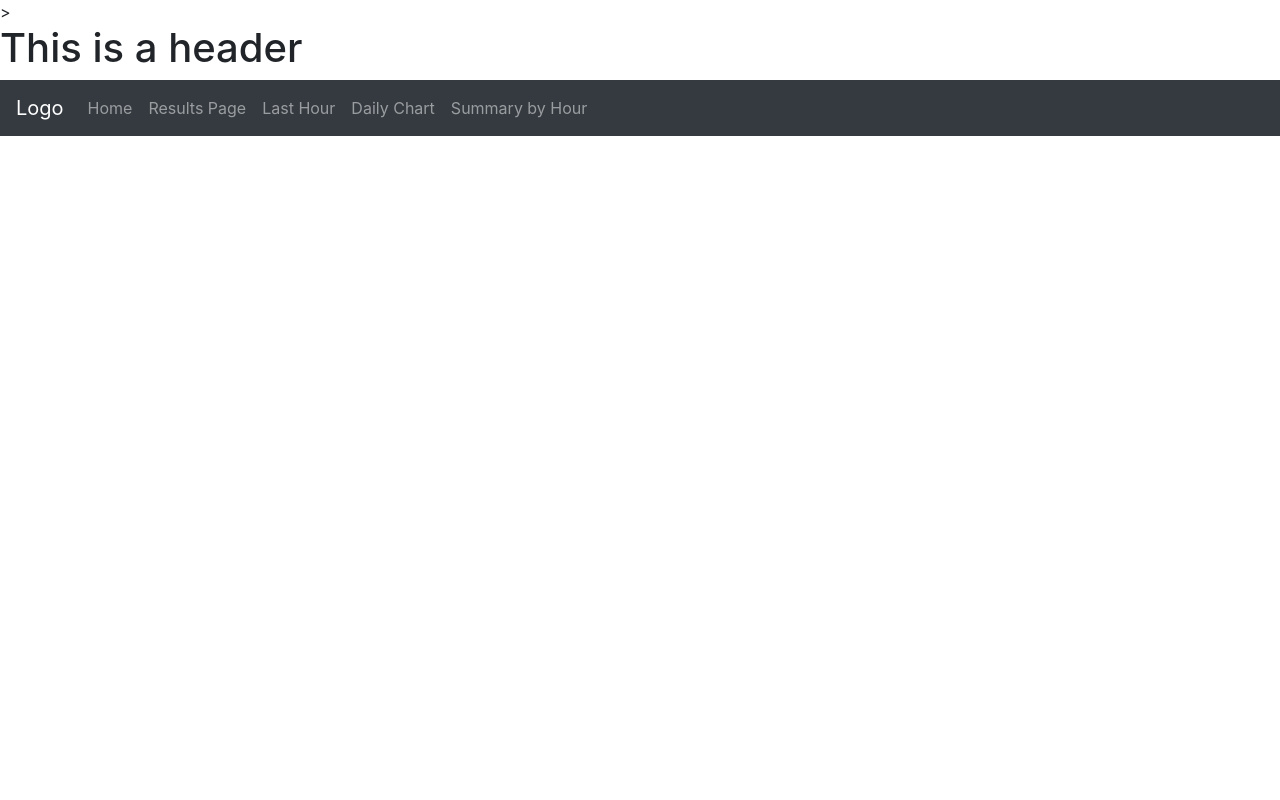
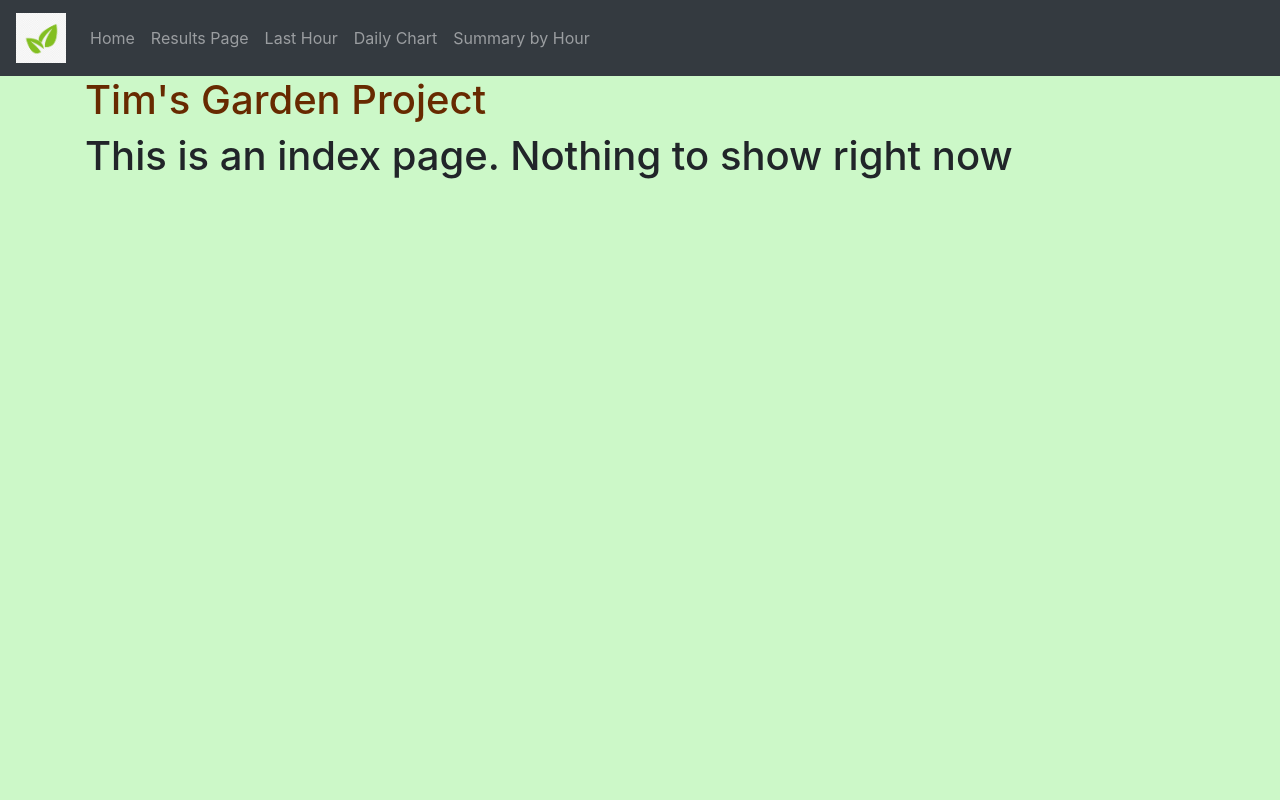
Before and after one commit to tmassey101/GardenProject, a Flask app: page / in a window 1280 px wide. Run offline with Flask 2, Linux system fonts and the light colour scheme; some libraries are stand-ins or nearby versions.

Commit message:
Added some formatting, colors, backgrounds and logo

```diff
--- a/application.py
+++ b/application.py
@@ -84,7 +84,7 @@ def hourlyChart():
     print(measuretype[2])
 
 
-    return render_template('charttest.html', labels=labels, values=values, measuretype=measuretype, chartType=chartType)
+    return render_template('charttest.html', labels=labels, values=values, measuretype=measuretype, chartType=chartType, title=title)
 
 @app.route("/charttest/daily", methods=["GET", "POST"])
 def dailyChart():
@@ -111,12 +111,12 @@ def dailyChart():
     print(measuretype[2])
 
 
-    return render_template('charttest.html', labels=labels, values=values, measuretype=measuretype, chartType=chartType)
+    return render_template('charttest.html', labels=labels, values=values, measuretype=measuretype, chartType=chartType, title=title)
 
 @app.route("/charttest/dailyByHr", methods=["GET", "POST"])
 def dailyChartByHr():
 
-    title = "By Hour Chart"
+    title = "Hourly Average Chart"
     chartType = "'line'"
     data = db.execute("select date_trunc('hour', created - interval '1 minutes') as interv_start, date_trunc('hour', created - interval '1 minutes')  + interval '1 hours' as interv_end, avg(value) as avgvalue, measuretype from sensorinputs where created >= NOW() - INTERVAL '24 hours' group by measuretype, date_trunc('hour', created - interval '1 minutes') order by interv_start").fetchall()
 
@@ -138,7 +138,7 @@ def dailyChartByHr():
     print(measuretype[2])
 
 
-    return render_template('charttest.html', labels=labels, values=values, chartType=chartType, measuretype=measuretype)
+    return render_template('charttest.html', labels=labels, values=values, chartType=chartType, measuretype=measuretype, title=title)
 
 @app.route("/insertall/<deviceid>/<sensorid>/<measuretype>/<value>", methods=["GET", "POST"])
 def insertall(deviceid, sensorid, measuretype, value):
--- a/static/stylesheet.css
+++ b/static/stylesheet.css
@@ -1,10 +1,9 @@
 
-div{
-  border-style: solid
-}
 
-header{
-  background-color: #4CAF50
+
+
+body {
+  background-color: #CCF8C8
 }
 
 th {
@@ -12,8 +11,18 @@ th {
   color: white;
 }
 
+.header-bar {
+  color: #672A00
+}
+
 th, td {
   border-bottom: 1px solid #ddd;
+}
+
+table {
+  background-color: white;
+  border-color: black;
+  border-style: solid
 }
 
 tr:hover {background-color: #f5f5f5;}
@@ -24,3 +33,17 @@ canvas{
   -webkit-user-select: none;
   -ms-user-select: none;
 }
+
+.chart-container {
+  background-color: white;
+  border-style: solid;
+  border-color: green;
+  padding-left: 25px;
+  padding-right: 25px;
+}
+
+/*
+div{
+  border-style: solid
+}
+*/
--- a/templates/index.html
+++ b/templates/index.html
@@ -6,14 +6,8 @@
 
 {% endblock %}
 
-{% block header %}
+{% block content %}
 
-  <h1>This is a header</h1>
+<h1> This is an index page. Nothing to show right now</h1>
 
 {% endblock %}
-
-
-{% block content %}
-
-
-{% endblock %}
--- a/templates/layout.html
+++ b/templates/layout.html
@@ -4,22 +4,20 @@
 <head>
     <title>{% block title %}{% endblock %}</title>
 
-    <link rel=stylesheet type=text/css href="{{ url_for('static', filename='stylesheet.css') }}">
+
     <script src="{{ url_for('static', filename='index.js') }}"></script>
     <script src="https://cdnjs.cloudflare.com/ajax/libs/moment.js/2.13.0/moment.min.js"></script>
     <script src="https://cdnjs.cloudflare.com/ajax/libs/Chart.js/2.5.0/Chart.min.js"></script>
     <link rel="stylesheet" media="screen" href = "{{ url_for('static', filename='bootstrap.min.css') }}">
-</head>>
+    <link rel=stylesheet type=text/css href="{{ url_for('static', filename='stylesheet.css') }}">
+</head>
 
 <body>
-
-{% block header %}{% endblock %}
-
 {% block navbar %}
 
 <nav class="navbar navbar-expand-sm bg-dark navbar-dark">
     <!-- Brand/logo -->
-    <a class="navbar-brand" href="#">Logo</a>
+    <a class="navbar-brand" href="../"><img src="../static/images/leaflogo.jpg" alt="Leaf Logo" width="50" height="50"></a>
 
     <!-- Links -->
     <ul class="navbar-nav">
@@ -43,7 +41,21 @@
 
 {% endblock %}
 
+{% block header %}
+<div class="container">
+    <div class="header-bar">
+            <h1>Tim's Garden Project</h1>
+    </div>
+</div>
+
+
+{% endblock %}
+
+<div class="container">
+
 {% block content %}{% endblock %}
+
+</div>
 
 </body>
 </html>
```
Also changed, not shown: templates/charttest.html (+4 -12 lines), templates/results.html (+1 -8 lines), static/images/leaflogo.jpg (added).
